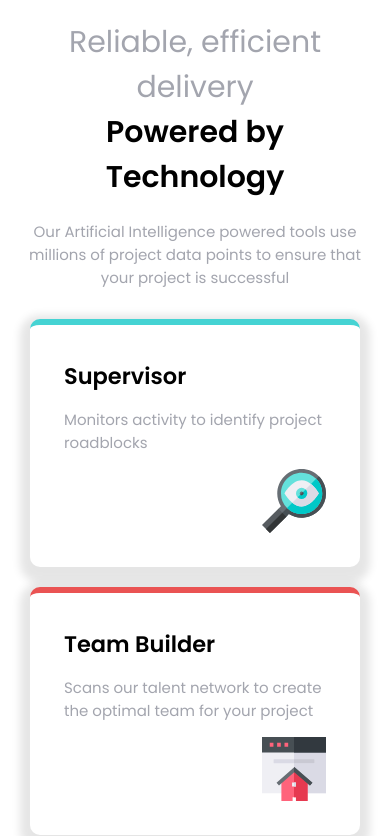
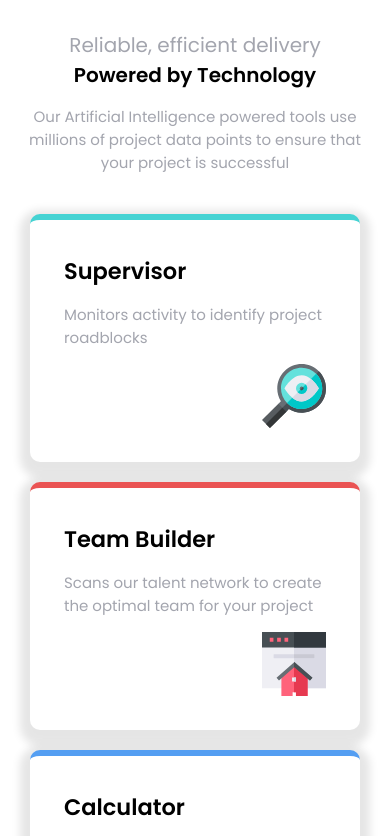
Before and after one commit to Abdihakim21/four-card-feature, a plain HTML site: page index.html in a window 390 px wide. Shown: the top 836 px of the page. Drawn offline with Linux system fonts and the light colour scheme.

Commit message:
edit style file

```diff
--- a/style.css
+++ b/style.css
@@ -90,6 +90,9 @@ h2 {
 @media (max-width: 500px) {
      header,
     .wrapper{
-        margin: 20px;
+        margin: 30px 20px;
+    }
+    h1{
+        font-size: 20px;
     }
 }
```
